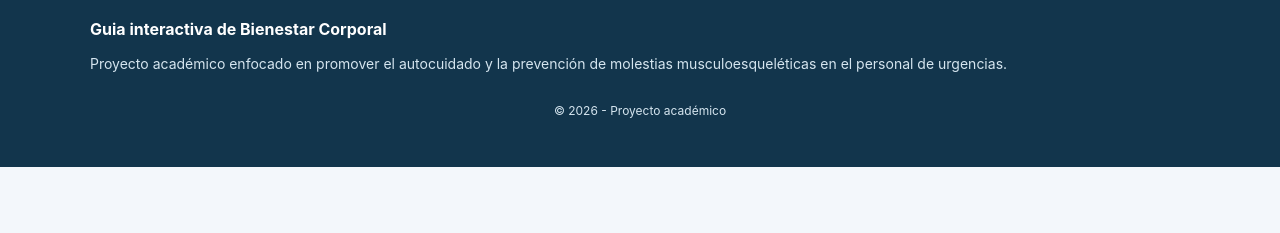
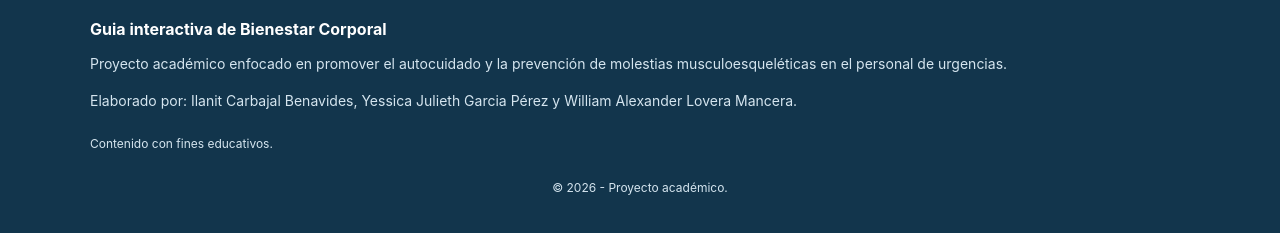
Before and after one commit to alexitogarcia295/guia-bienestar, a plain HTML site: page index.html in a window 1280 px wide. Shown: the part 1121-1354 px from the top of the page. Before the commit the page ends 1288 px from the top, so only its background shows below. Drawn offline with Linux system fonts and the light colour scheme.

Commit message:
Update index.html

```diff
--- a/index.html
+++ b/index.html
@@ -43,9 +43,9 @@
             <hr>
              <h3>Guia interactiva de Bienestar Corporal</h3>
              <p>Proyecto académico enfocado en promover el autocuidado y la prevención de molestias musculoesqueléticas en el personal de urgencias.</p>
-             <!-- <p>Elaborado por: Yessica Julieth Garcia Pérez</p> -->
-             <!-- <p class="footer-aviso">Contenido con fines educativos.</p> -->
-             <p class="footer-copy">© 2026 - Proyecto académico</p>
+             <p>Elaborado por: Ilanit Carbajal Benavides, Yessica Julieth Garcia Pérez y William Alexander Lovera Mancera.</p>
+             <p class="footer-aviso">Contenido con fines educativos.</p>
+             <p class="footer-copy">© 2026 - Proyecto académico.</p>
         </div>
      </footer>
     <script src="app.js"></script>
```
